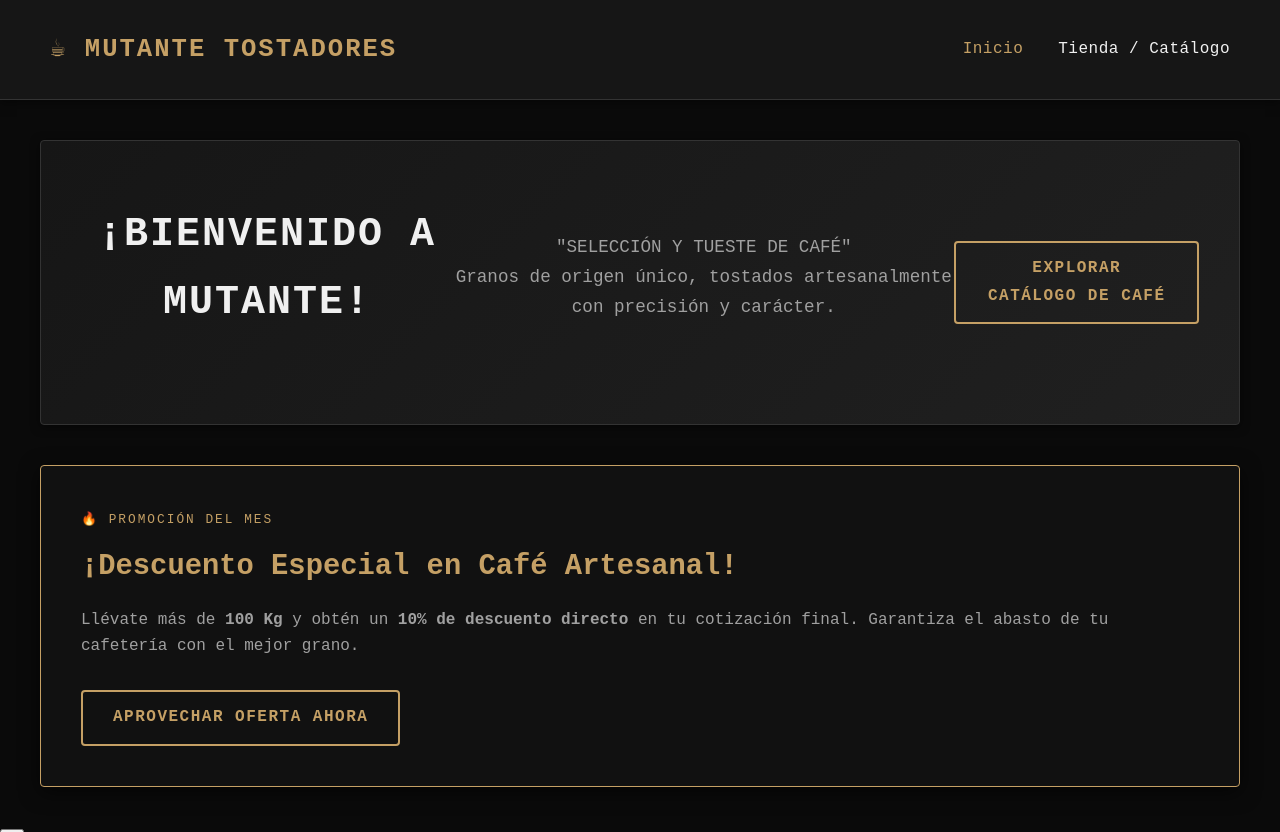
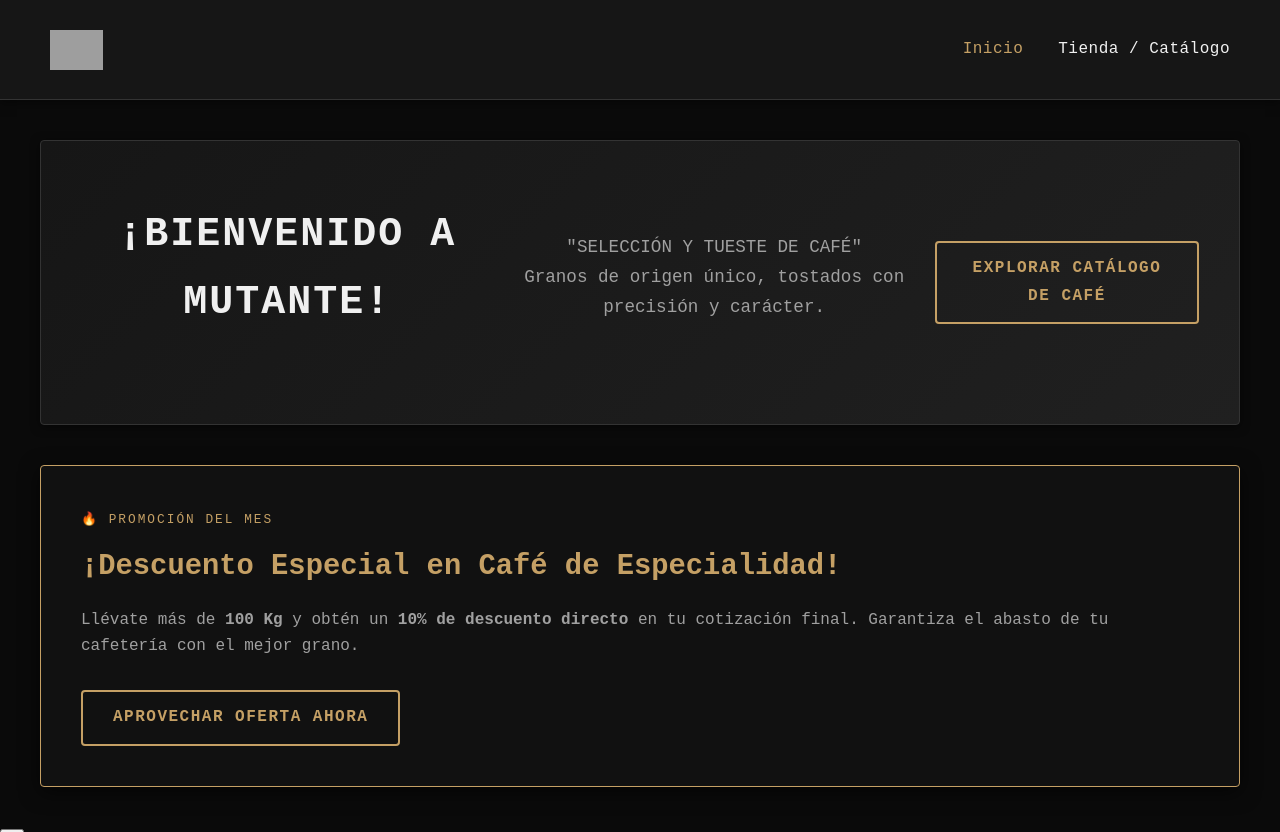
Before and after one commit to tanipumas/Proyecto_Maiz, a Django app: page / in a window 1280 px wide. Shown: the top 832 px of the page. Run offline with Django 5.2, Linux system fonts and the light colour scheme; grey boxes are pictures that could not be loaded.

Commit message:
Prueba 13

```diff
--- a/backend/productos/templates/dashboard.html
+++ b/backend/productos/templates/dashboard.html
@@ -9,7 +9,10 @@
 <body style="background-color: var(--bg-primary, #080808); color: var(--text-main, #e0e0e0); margin: 0; padding: 0; font-family: 'Courier New', Courier, monospace, sans-serif;">
 
  <nav class="navbar">
-        <div class="nav-logo">☕ MUTANTE TOSTADORES</div>
+    <a href="{% url 'dashboard' %}" class="nav-logo-container" style="display: flex; align-items: center; text-decoration: none;">
+        <img src="{% static 'images/logo.jpeg' %}" alt="Mutante Tostadores" style="height: 40px; width: auto; object-fit: contain;">
+    </a>
+
     <ul class="nav-links">
         <li><a href="{% url 'dashboard' %}" class="active">Inicio</a></li>
         <li><a href="{% url 'tienda' %}">Tienda / Catálogo</a></li>
@@ -22,14 +25,14 @@
             <h1 style="font-size: 2.5rem; color: var(--text-main, #fff); letter-spacing: 2px; margin-top: 0; text-transform: uppercase;">¡Bienvenido a Mutante!</h1>
             <p style="color: var(--text-muted, #757575); font-size: 1.1rem; max-width: 600px; margin: 20px auto 30px auto;">
                 "SELECCIÓN Y TUESTE DE CAFÉ"<br>
-                Granos de origen único, tostados artesanalmente con precisión y carácter.
+                Granos de origen único, tostados con precisión y carácter.
             </p>
             <a href="{% url 'tienda' %}" class="btn-artesanal" style="display: inline-block;">Explorar Catálogo de Café</a>
         </header>
 
         <section class="promo-card" style="background: #111111; border: 1px solid var(--accent, #d4a373); border-radius: 4px; padding: 40px; color: var(--text-main, #e0e0e0); margin-bottom: 40px;">
             <span style="font-size: 0.8rem; text-transform: uppercase; letter-spacing: 2px; color: var(--accent, #d4a373);">🔥 PROMOCIÓN DEL MES</span>
-            <h2 style="color: var(--accent, #d4a373); font-size: 1.8rem; margin: 10px 0;">¡Descuento Especial en Café Artesanal!</h2>
+            <h2 style="color: var(--accent, #d4a373); font-size: 1.8rem; margin: 10px 0;">¡Descuento Especial en Café de Especialidad!</h2>
             <p style="color: #a0a0a0; line-height: 1.6;">
                 Llévate más de <strong>100 Kg</strong> y obtén un <strong>10% de descuento directo</strong> en tu cotización final. Garantiza el abasto de tu cafetería con el mejor grano.
             </p>
--- a/backend/productos/templates/tienda.html
+++ b/backend/productos/templates/tienda.html
@@ -10,7 +10,7 @@
 
     <header class="molinera-header">
         <div class="logo-area">
-            <h1><a href="{% url 'inicio' %}" style="color: inherit; text-decoration: none;"> MOLINERA DE CAFE </a></h1>
+            <h1><a href="{% url 'inicio' %}" style="color: inherit; text-decoration: none;"> CAFE DE ESPÉCIALIDAD  </a></h1>
             <p class="tagline">Del grano a tu mesa • Selección y molienda de especialidad</p>
         </div>
 
```
Lines whose indentation alone changed are shown as unchanged.
